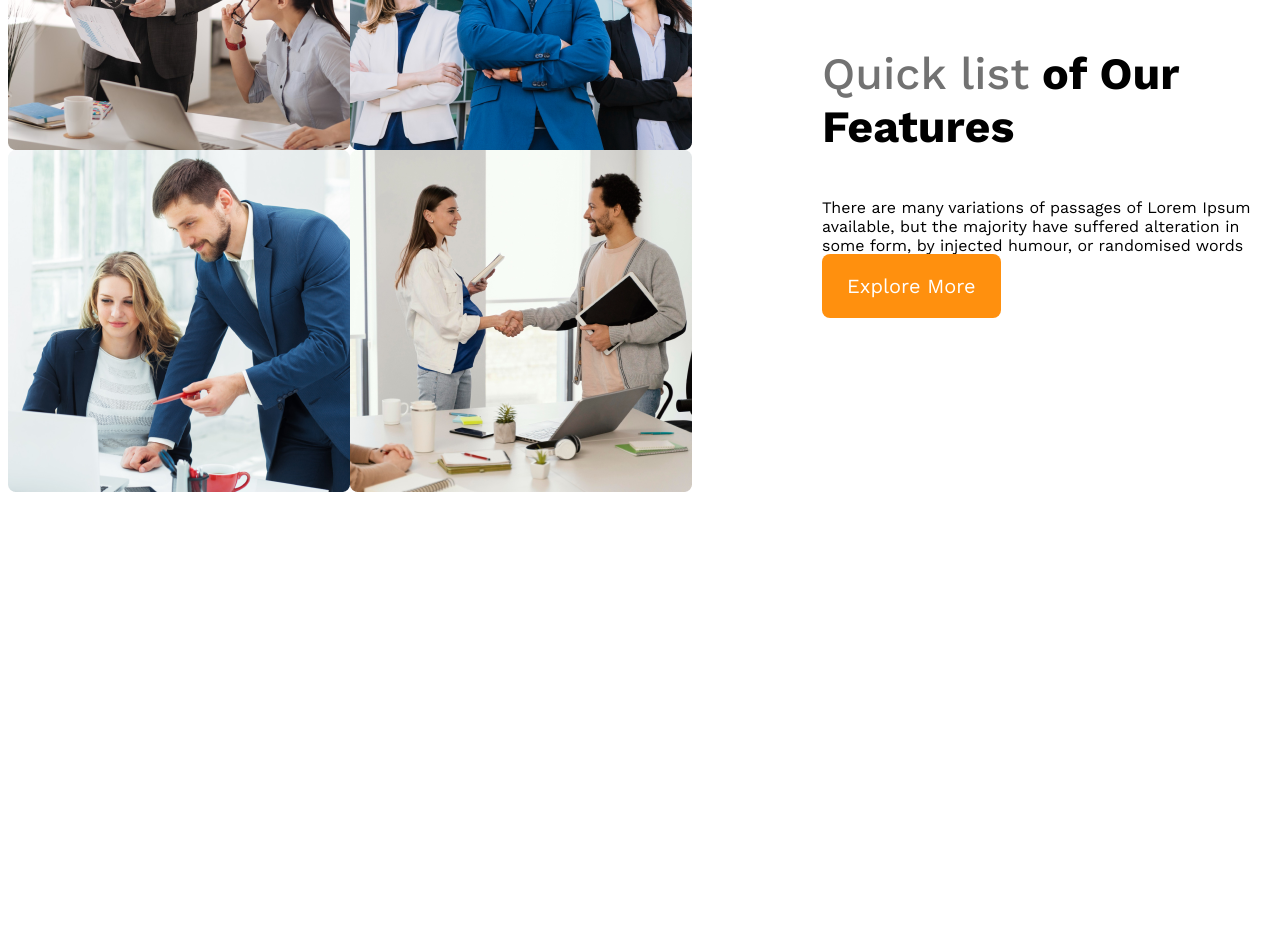
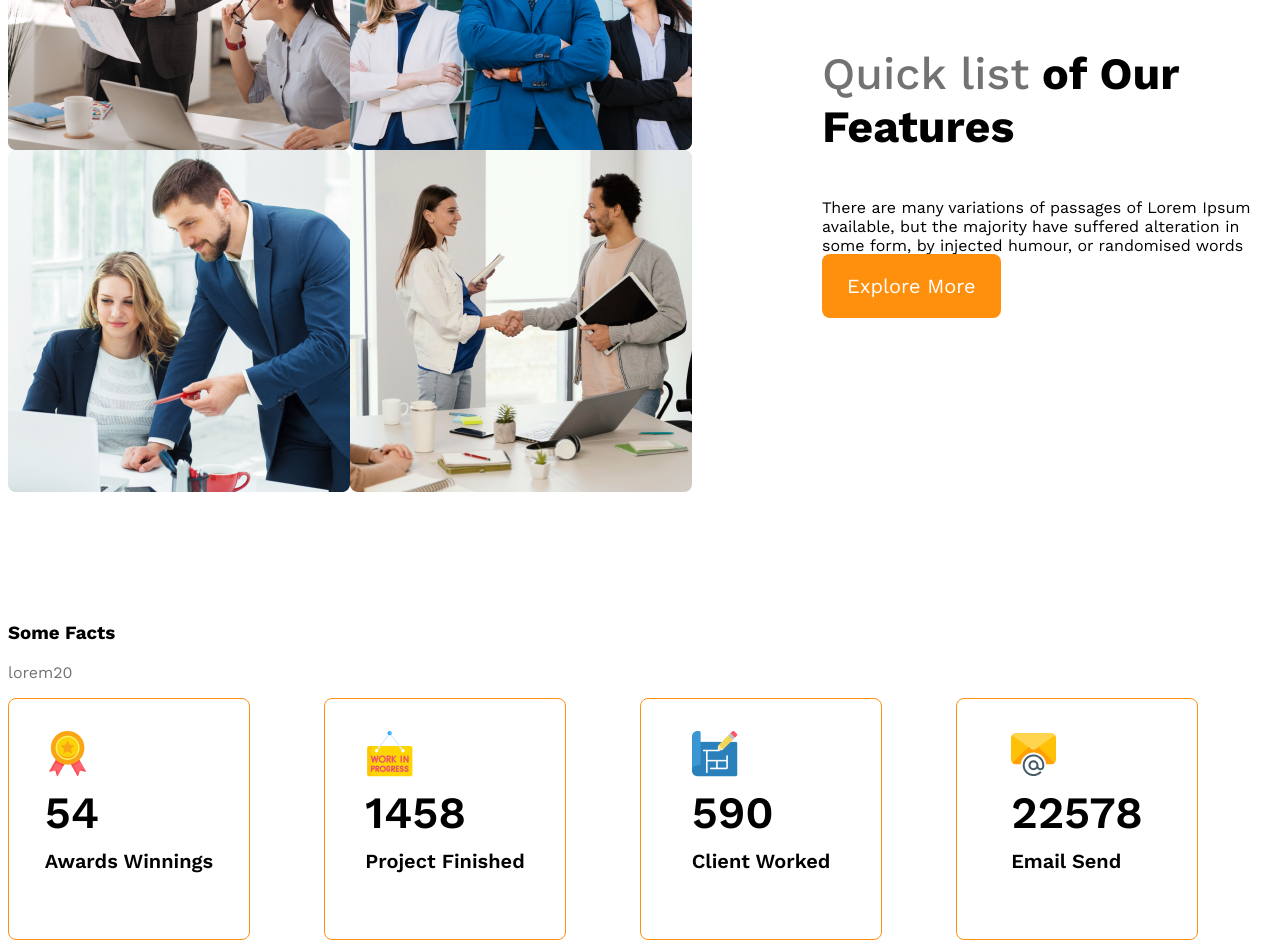
Before and after one commit to faysalahmed915/g3-architects-website, a plain HTML site: page index.html in a window 1280 px wide. Shown: the part 1598-2546 px from the top of the page. Before the commit the page ends 2220 px from the top, so only its background shows below. Drawn offline with nearby package versions, Linux system fonts and the light colour scheme.

Commit message:
facts section progressing

```diff
--- a/index.html
+++ b/index.html
@@ -1,11 +1,13 @@
 <!DOCTYPE html>
 <html lang="en">
+
 <head>
     <meta charset="UTF-8">
     <meta name="viewport" content="width=device-width, initial-scale=1.0">
     <title>G3 Architects</title>
     <link rel="stylesheet" href="styles/style.css">
 </head>
+
 <body class="work-sans-font">
     <header class="bg-light">
         <nav class="navbar display-flex">
@@ -20,8 +22,10 @@
         <div class="banner">
             <div class="banner-content">
                 <h3 class="banner-title">Brand New Group of Architects</h3>
-            <p class="banner-description">Lorem ipsum, dolor sit amet consectetur adipisicing elit. Molestiae libero iure iste accusantium recusandae qui aperiam, adipisci quidem enim rerum necessitatibus inventore explicabo sed ipsum!</p>
-            <button class="btn-primary">Explore More</button>
+                <p class="banner-description">Lorem ipsum, dolor sit amet consectetur adipisicing elit. Molestiae libero
+                    iure iste accusantium recusandae qui aperiam, adipisci quidem enim rerum necessitatibus inventore
+                    explicabo sed ipsum!</p>
+                <button class="btn-primary">Explore More</button>
             </div>
             <img class="banner-img" src="images/banner.png" alt="">
         </div>
@@ -35,13 +39,50 @@
                 <img src="images/team4.png" alt="Two architect discussing about design">
             </div>
             <div class="our-features">
-                <h3 class="feature-title"><span id="quick-list" class="text-light-gray">Quick list</span> <span>of Our</span> <span>Features</span></h3>
-                <p class="feature-description">There are many variations of passages of Lorem Ipsum available, but the majority have suffered alteration in some form, by injected humour, or randomised words which don't look even</p>
+                <h3 class="feature-title"><span id="quick-list" class="text-light-gray">Quick list</span> <span>of
+                        Our</span> <span>Features</span></h3>
+                <p class="feature-description">There are many variations of passages of Lorem Ipsum available, but the
+                    majority have suffered alteration in some form, by injected humour, or randomised words which don't
+                    look even</p>
                 <butttun class="btn-primary">Explore More</butttun>
             </div>
         </section>
+
+        <!-- features will enjoy -->
+
         <section>
-
+            <h3 class="section-title">Some Facts</h3>
+            <p class="text-light-gray">lorem20</p>
+            <div class="facts-container">
+                <div class="fact-card display-flex">
+                    <div>
+                        <img src="images/icons/ribon.png" alt="" class="gact-icon">
+                        <h4 class="fact-number">54</h4>
+                        <h5 class="fact-name">Awards Winnings</h5>
+                    </div>
+                </div>
+                <div class="fact-card display-flex">
+                    <div>
+                        <img src="images/icons/customers.png" alt="" class="gact-icon">
+                        <h4 class="fact-number">1458</h4>
+                        <h5 class="fact-name">Project Finished</h5>
+                    </div>
+                </div>
+                <div class="fact-card display-flex">
+                    <div>
+                        <img src="images/icons/projects.png" alt="" class="gact-icon">
+                        <h4 class="fact-number">590</h4>
+                        <h5 class="fact-name">Client Worked</h5>
+                    </div>
+                </div>
+                <div class="fact-card display-flex">
+                    <div>
+                        <img src="images/icons/email.png" alt="" class="gact-icon">
+                        <h4 class="fact-number">22578</h4>
+                        <h5 class="fact-name">Email Send</h5>
+                    </div>
+                </div>
+            </div>
         </section>
     </main>
     <footer>
@@ -49,4 +90,5 @@
     </footer>
 
 </body>
+
 </html>
--- a/styles/style.css
+++ b/styles/style.css
@@ -72,11 +72,8 @@ main > section  {
   max-width: 1440px;
   margin: 0 auto;
 }
+
 /* banner styles */
-.banner{
-
-
-}
 
 .banner-content{
   max-width: 850px;
@@ -103,6 +100,7 @@ main > section  {
 .team-img-container{
   display: grid;
   grid-template-columns: repeat(2, 1fr);
+
 }
 
 .our-features{
@@ -123,6 +121,34 @@ main > section  {
 
 
 
+/* features will enjoy */
+
+
+/* Some fact related styles */
+
+.facts-container{
+  display: grid;
+  grid-template-columns: repeat(4, 1fr);
+}
+.fact-card{
+  border: 1px solid #FF900E;
+  width: 240px;
+  height: 240px;
+  border-radius: 8px;
+  align-items: center;
+  justify-content: center;
+}
+.fact-number {
+  font-size: 2.8rem;
+  font-weight: 600;
+  margin-top: 5px;
+  margin-bottom: 10px;
+}
+.fact-name{
+  font-size: 1.25rem;
+  font-weight: 600;
+  margin-top: 10px;
+}
 
 
 /* responsive media query */
```
